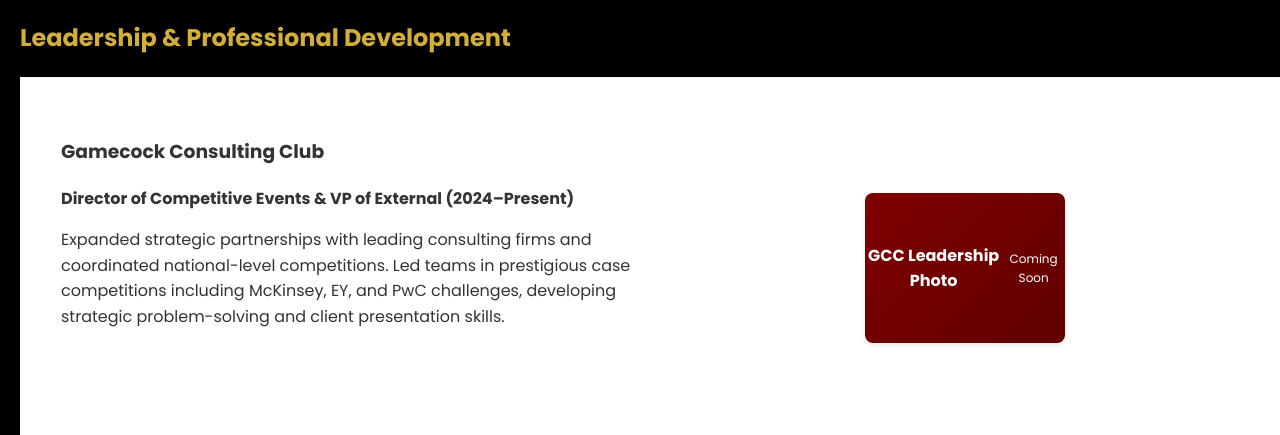
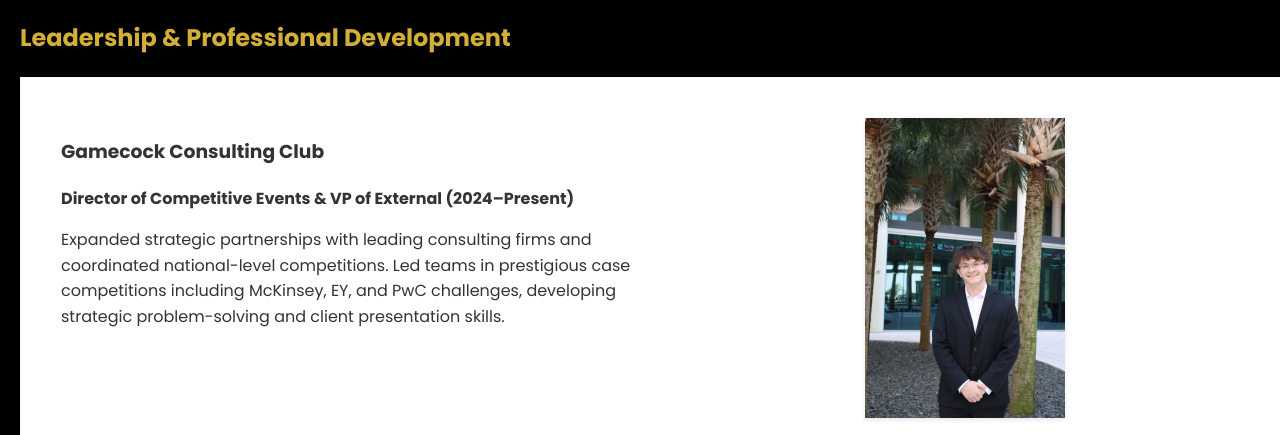
Before and after one commit to dustink5678/dustin-king-personal-website, a website: page index.html in a window 1280 px wide. Shown: the part 1648-2083 px from the top of the page. Drawn offline with Linux system fonts and the light colour scheme.

Commit message:
Add professional photo to GCC leadership and headshot sections
- Added PFP.webp (converted from PFP.PNG) to both GCC leadership section and professional headshot
- Updated GCC leadership with personal photo showing consulting involvement
- Added professional headshot to skills/interests section with proper cropping
- Added preload link for PFP.webp image
- Enhanced personal branding with consistent professional imagery

```diff
--- a/index.html
+++ b/index.html
@@ -16,6 +16,7 @@
     <link rel="preload" as="image" href="CadaDemo.webp" fetchpriority="low">
     <link rel="preload" as="image" href="NavyLogo.webp" fetchpriority="low">
     <link rel="preload" as="image" href="ThetaTau copy/Images/LSMMuseum.webp" fetchpriority="low">
+    <link rel="preload" as="image" href="PFP.webp" fetchpriority="medium">
 
     <style>
         body {
@@ -661,9 +662,7 @@
                         <p>Expanded strategic partnerships with leading consulting firms and coordinated national-level competitions. Led teams in prestigious case competitions including McKinsey, EY, and PwC challenges, developing strategic problem-solving and client presentation skills.</p>
                     </div>
                     <div style="flex: 1; text-align: center;">
-                        <div style="width: 200px; height: 150px; background: linear-gradient(135deg, #800000, #600000); border-radius: 8px; display: flex; align-items: center; justify-content: center; color: white; font-weight: bold; box-shadow: 0 2px 5px rgba(0,0,0,0.1); margin: 0 auto;">
-                            GCC Leadership Photo<br><span style="font-size: 12px; font-weight: normal;">Coming Soon</span>
-                        </div>
+                        <img src="PFP.webp" alt="GCC Leadership" style="width: 200px; height: auto; border-radius: 0; box-shadow: 0 2px 5px rgba(0,0,0,0.1);" loading="lazy">
                     </div>
                 </div>
 
@@ -839,9 +838,7 @@
                 </div>
 
                 <div style="margin-top: 30px; text-align: center;">
-                    <div style="width: 200px; height: 250px; background: linear-gradient(135deg, #800000, #600000); border-radius: 8px; display: flex; align-items: center; justify-content: center; color: white; font-weight: bold; box-shadow: 0 2px 5px rgba(0,0,0,0.1); margin: 0 auto;">
-                        Professional Headshot<br><span style="font-size: 12px; font-weight: normal;">Coming Soon</span>
-                    </div>
+                    <img src="PFP.webp" alt="Professional Headshot" style="width: 200px; height: 250px; border-radius: 0; box-shadow: 0 2px 5px rgba(0,0,0,0.1); object-fit: cover;" loading="lazy">
                 </div>
             </div>
         </section>
```
Also changed, not shown: PFP.webp (added).
